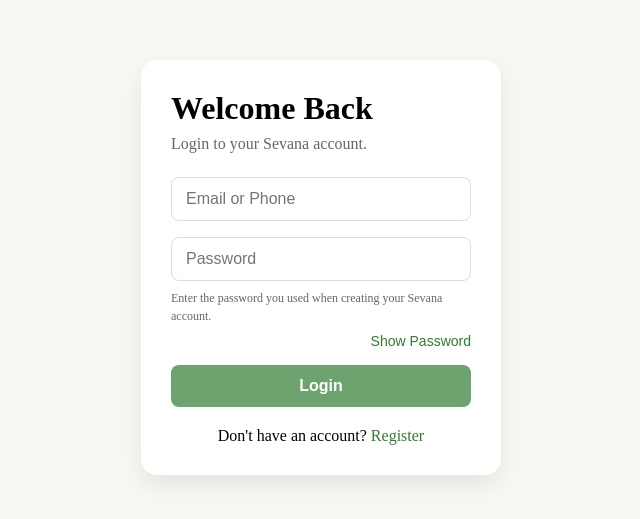
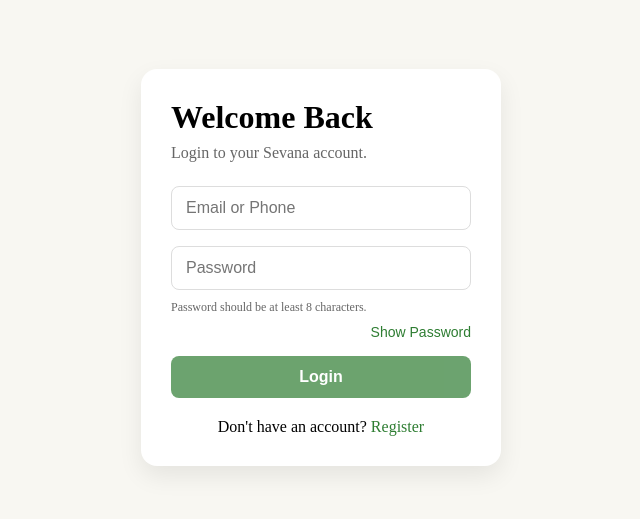
Before and after one commit to chandraprakashmishra18/sevana, a React (Vite) app in the folder sevana-files/: page / in a window 1280 px wide. Shown: the part 133-652 px from the top of the page, without its empty margins (319-959 px from the left). Built offline with nearby package versions, Linux system fonts and the light colour scheme; no server answers.

Commit message:
Improve login form validation and UX

```diff
--- a/sevana-files/src/Screens/Auth/LoginScreen.jsx
+++ b/sevana-files/src/Screens/Auth/LoginScreen.jsx
@@ -70,6 +70,7 @@
         <input
           type="text"
           placeholder="Email or Phone"
+          aria-label="Email or Phone"
           autoComplete="username"
           value={identifier}
           disabled={loading}
@@ -98,13 +99,18 @@
         <p
           style={{
             fontSize: 12,
-            color: "#666",
+            color:
+              password.length === 0
+                ? "#666"
+                : password.length >= 8
+                  ? "#2E7D32"
+                  : "#D32F2F",
             marginTop: -8,
             marginBottom: 15,
             lineHeight: 1.5,
           }}
         >
-          Enter the password you used when creating your Sevana account.
+          Password should be at least 8 characters.
         </p>
 
         <div
```
